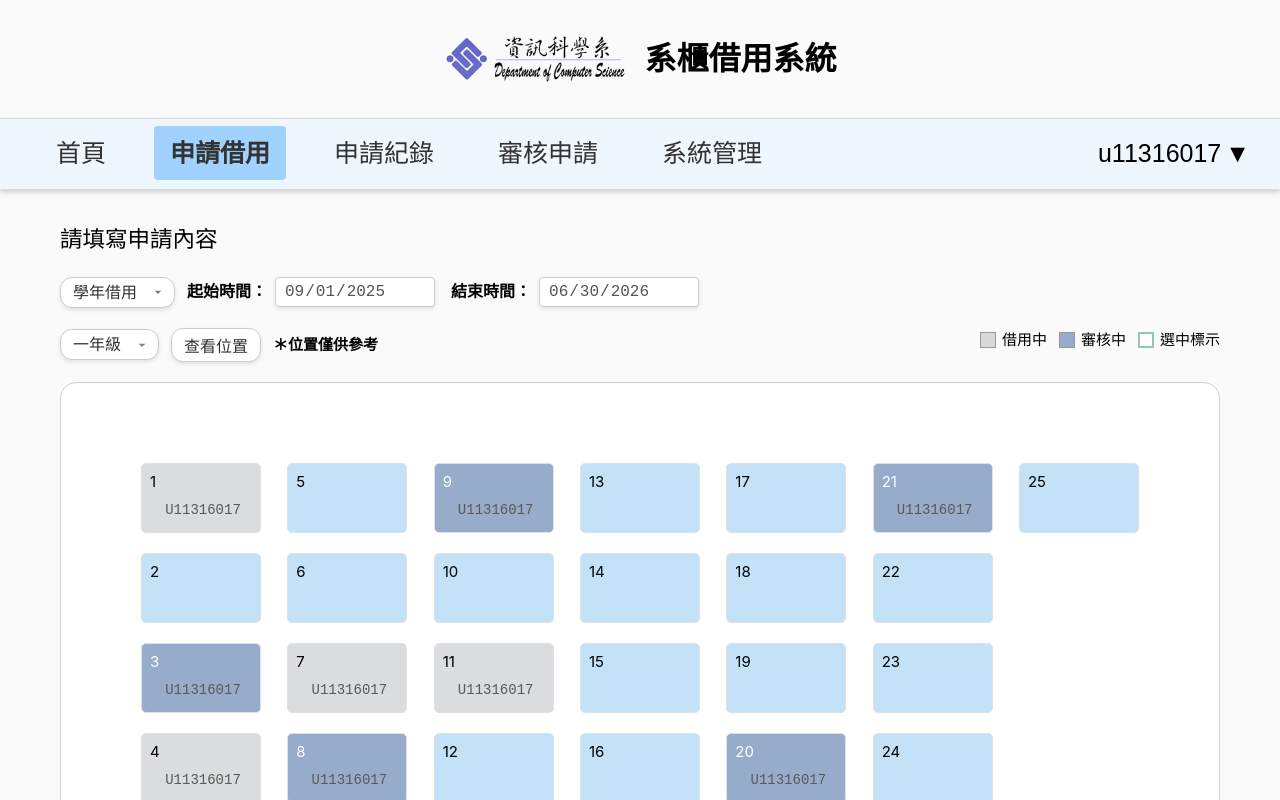
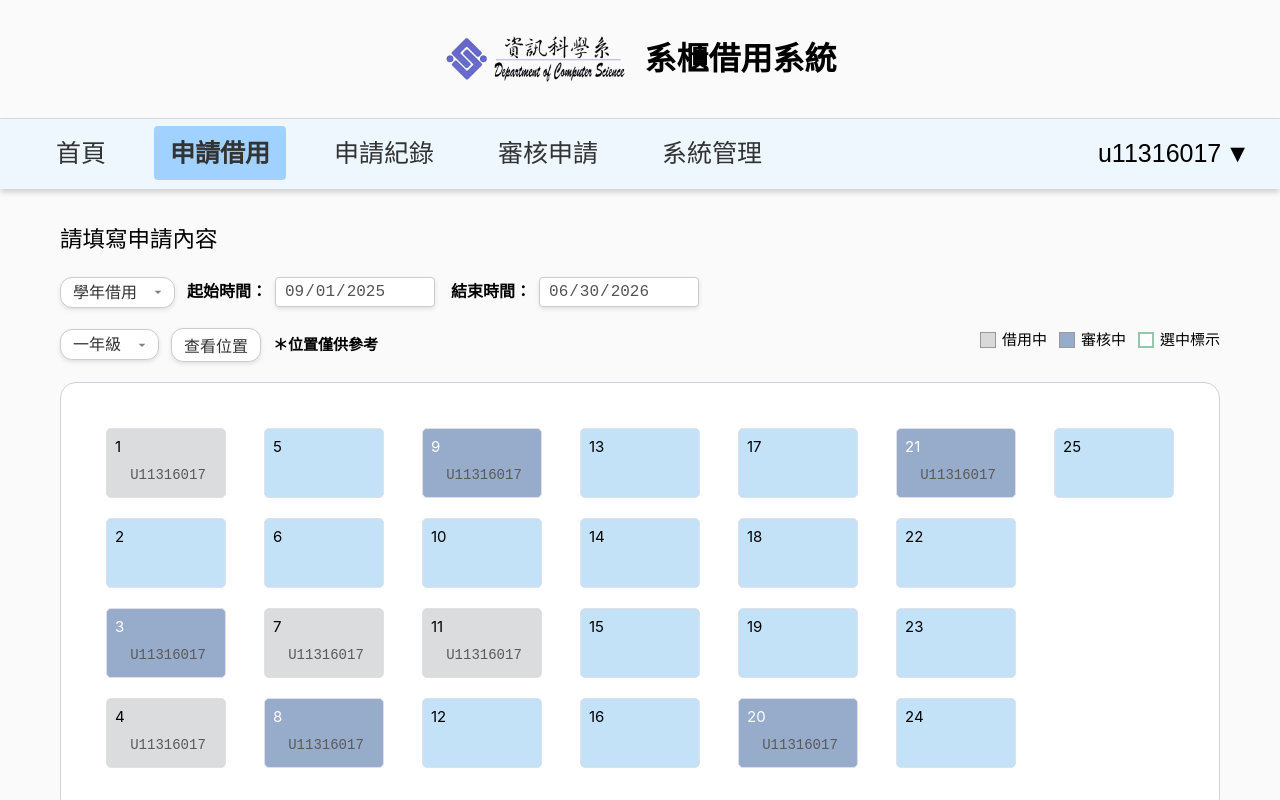
Before and after one commit to UTCS-G505/Locker-borrow-system-Frontend, a Vue app: page /apply in a window 1280 px wide. Shown: the top 800 px of the page. Built offline with nearby package versions, Linux system fonts and the light colour scheme.

Commit message:
fix: 縮小padding

```diff
--- a/src/components/LockerStatus.vue
+++ b/src/components/LockerStatus.vue
@@ -62,7 +62,7 @@
     grid-auto-flow: column;
     gap: 20px;
     overflow-x: auto;
-    padding: 40px;
+    padding: 5px;
   }
 
   /*單一櫃子*/
```
